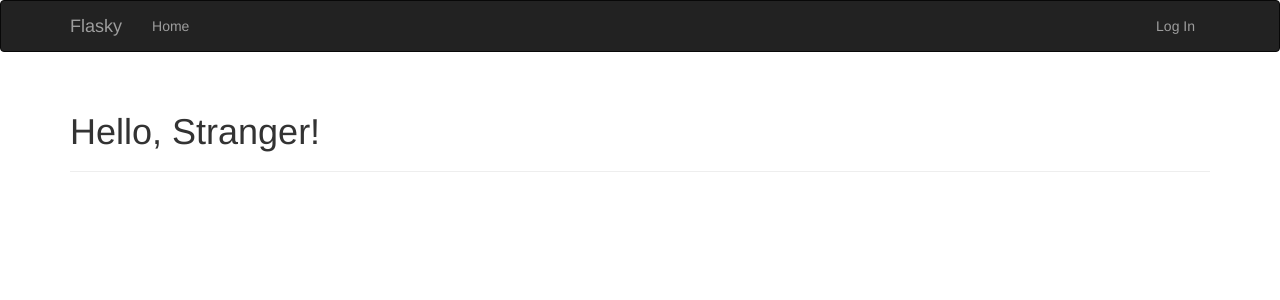
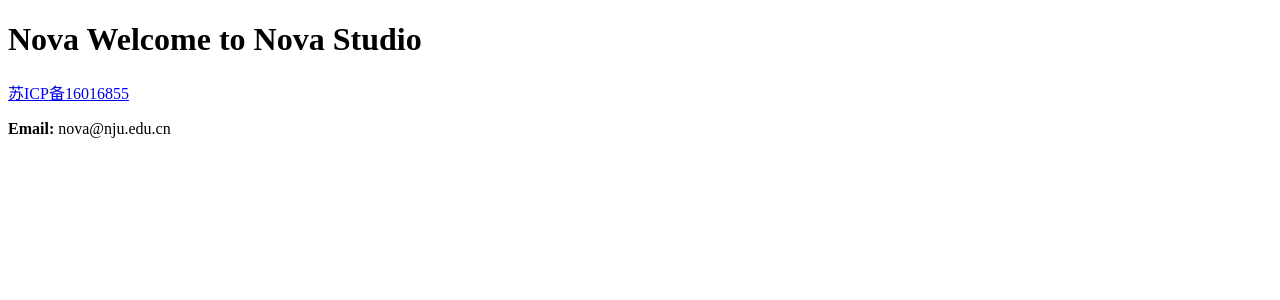
Before and after one commit to imndszy/nova_weixin, a Flask app: page / in a window 1280 px wide. Shown: the top 300 px of the page. Run offline with Flask 2, Linux system fonts and the light colour scheme; some libraries are stand-ins or nearby versions.

Commit message:
change index

```diff
--- a/app/templates/base.html
+++ b/app/templates/base.html
@@ -1,6 +1,6 @@
 {% extends "bootstrap/base.html" %}
 
-{% block title %}Flasky{% endblock %}
+{% block title %}Nova{% endblock %}
 
 {% block head %}
 {{ super() }}
@@ -21,9 +21,9 @@
             <a class="navbar-brand" href="{{ url_for('main.index') }}">Flasky</a>
         </div>
         <div class="navbar-collapse collapse">
-            <ul class="nav navbar-nav">
-                <li><a href="{{ url_for('main.index') }}">Home</a></li>
-            </ul>
+            <!--<ul class="nav navbar-nav">-->
+                <!--<li><a href="{{ url_for('main.index') }}">Home</a></li>-->
+            <!--</ul>-->
             <ul class="nav navbar-nav navbar-right">
                 {% if current_user.is_authenticated %}
                 <li><a href="{{ url_for('auth.logout') }}">Log Out</a></li>
--- a/app/templates/index.html
+++ b/app/templates/index.html
@@ -1,9 +1,25 @@
-{% extends "base.html" %}
+<!DOCTYPE html>
+<html lang="en">
+    <head>
+        <title>NOVA</title>
+		<meta charset="utf8" />
+		<meta http-equiv="X-UA-Compatible" content="IE=edge,chrome=1">
+		<meta name="viewport" content="width=device-width, initial-scale=1.0">
+        <meta name="description" content="Slicebox - 3D Image Slider with Fallback" />
+        <meta name="keywords" content="jquery, css3, 3d, webkit, fallback, slider, css3, 3d transforms, slices, rotate, box, automatic" />
+		<meta name="author" content="Pedro Botelho for Codrops" />
+		<link rel="shortcut icon" href="../favicon.ico">
+        <link rel="stylesheet" type="text/css" href="css/demo.css" />
+		<link rel="stylesheet" type="text/css" href="css/slicebox.css" />
+		<link rel="stylesheet" type="text/css" href="css/custom.css" />
+	</head>
+	<body>
+		<div class="container">
+			<h1>Nova <span>Welcome to Nova Studio</span></h1>
 
-{% block title %}Flasky{% endblock %}
+			<p class="info"><a href="http://www.miitbeian.gov.cn/" target="_blank"> 苏ICP备16016855 </a></p>
+			<p class="info"><strong>Email:</strong> nova@nju.edu.cn</p>
 
-{% block page_content %}
-<div class="page-header">
-    <h1>Hello, {% if current_user.is_authenticated %}{{ current_user.username }}{% else %}Stranger{% endif %}!</h1>
-</div>
-{% endblock %}
+		</div>
+	</body>
+</html>
--- a/nova/get_user_info.py
+++ b/nova/get_user_info.py
@@ -150,7 +150,8 @@
             tutor = get()
             self.tutor = tutor['tutor']
             self.tutor_mail = tutor['tutor_mail']
-            tutor_info = {'status': 1}
+            tutor_info = dict()
+            tutor_info['status'] = 1
             tutor_info['same_tutor'] = []
             if self.tutor == '#N/A':
                 tutor_info['status'] = 0
```
Also changed, not shown: app/static/favicon.ico (deleted).
